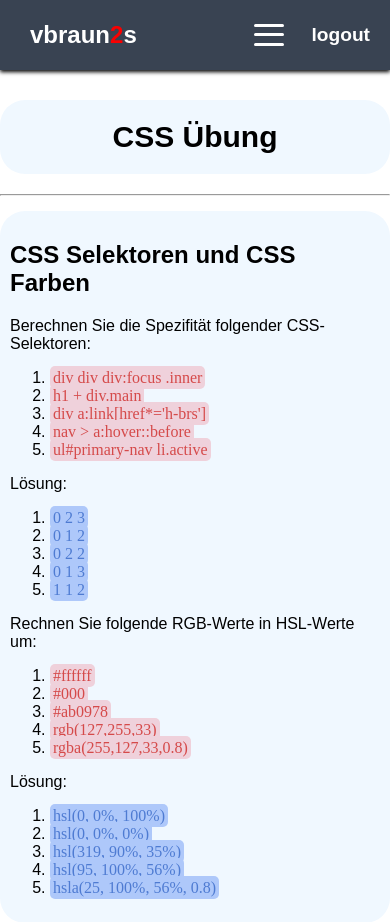
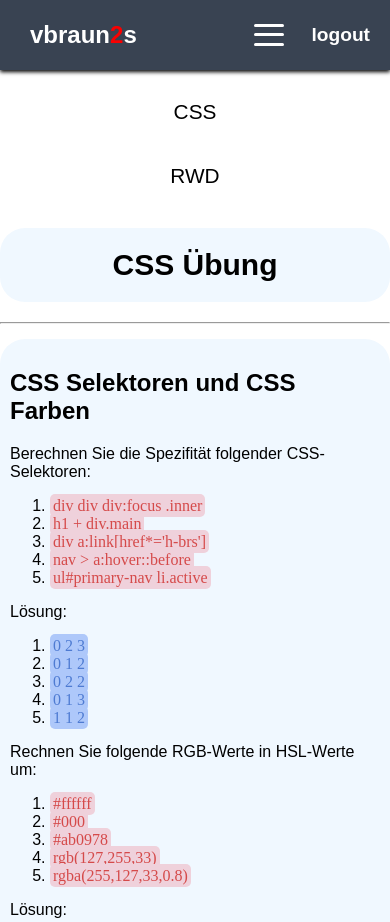
Before and after one commit to VincentBraunsfeld/Web_Engineering, a plain HTML site: page pages/p2_CSS.html in a window 390 px wide. Shown: the top 922 px of the page. Drawn offline with Linux system fonts and the light colour scheme.

Commit message:
fixed sidebar style

```diff
--- a/css_files/layout.css
+++ b/css_files/layout.css
@@ -81,12 +81,13 @@ content{
 
 }
 
-aside{
+aside {
     grid-area: aside;
-    position: fixed;
+    position: static;
     display: flex;
-    justify-content: center;
     font-size: 1.3rem;
+    width: 100%;
+    /* Breite auf 100% setzen */
 }
 
 .menu{                 /* warum greift diese classe nicht? */
@@ -96,23 +97,27 @@ aside{
 
 }
 
+aside ul {
+    margin: 0;
+    padding-left: 0;
+    width: 100%;
+    top: 70px;
+}
 
 
 aside ul li{
     display : block;
-    padding-top: 10px;
-    padding-bottom: 10px;
-    list-style: none;
-
-
+    padding: 10px calc(5% + 10px); /* Padding abhängig von der Seitenleiste */
+    margin-bottom: 20px;
+    border-radius: 30px;
 }
 
 aside ul li:hover{
     font-size: 1.5rem;
     cursor: pointer;
-
+    background-color: #206aee;
+    color: white;
 }
-
 
 main{
     grid-area: main;
@@ -228,14 +233,16 @@ footer{
     }
 
     aside ul{
-        display: flex;
+        display: block;
         justify-content: center;
         width: 100%;
+        margin-bottom: 0;
     }
 
     aside ul li{
-        display: inline-block;
-        padding: 5px;
+        text-align: center;
+        margin: 0;
+        padding: 20px;
         list-style: none;
     }
 
--- a/css_files/task_style.css
+++ b/css_files/task_style.css
@@ -8,6 +8,7 @@ h1{
 
 main{
     overflow-x: auto;
+
 }
 
 .task{
--- a/pages/p2_CSS.html
+++ b/pages/p2_CSS.html
@@ -37,7 +37,10 @@
     </header>
     <content>
         <aside>
-
+            <ul>
+                <li id="li_css">CSS</li>
+                <li id="li_rwd">RWD</li>
+            </ul>
         </aside>
         <main>
           <div id="css">
```
